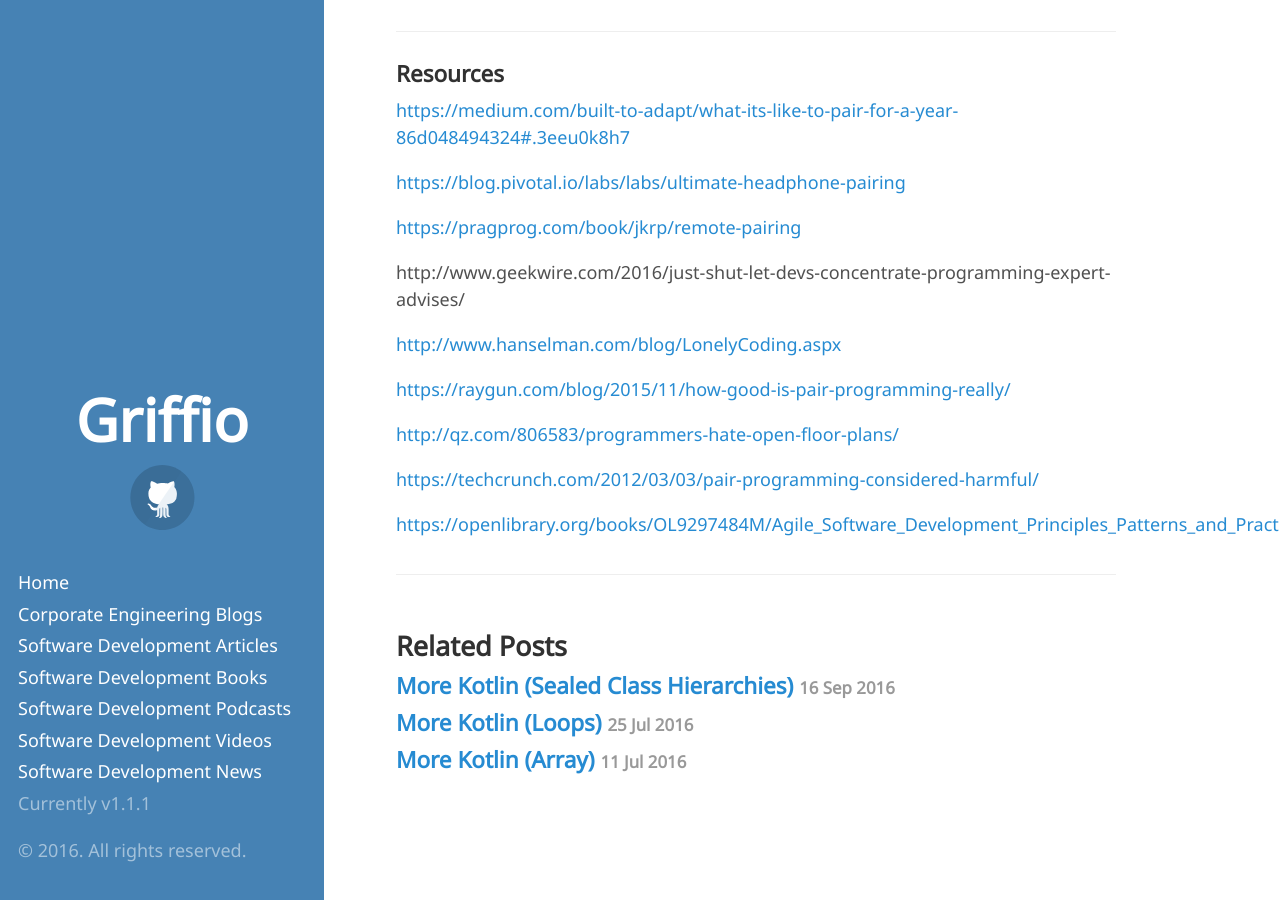
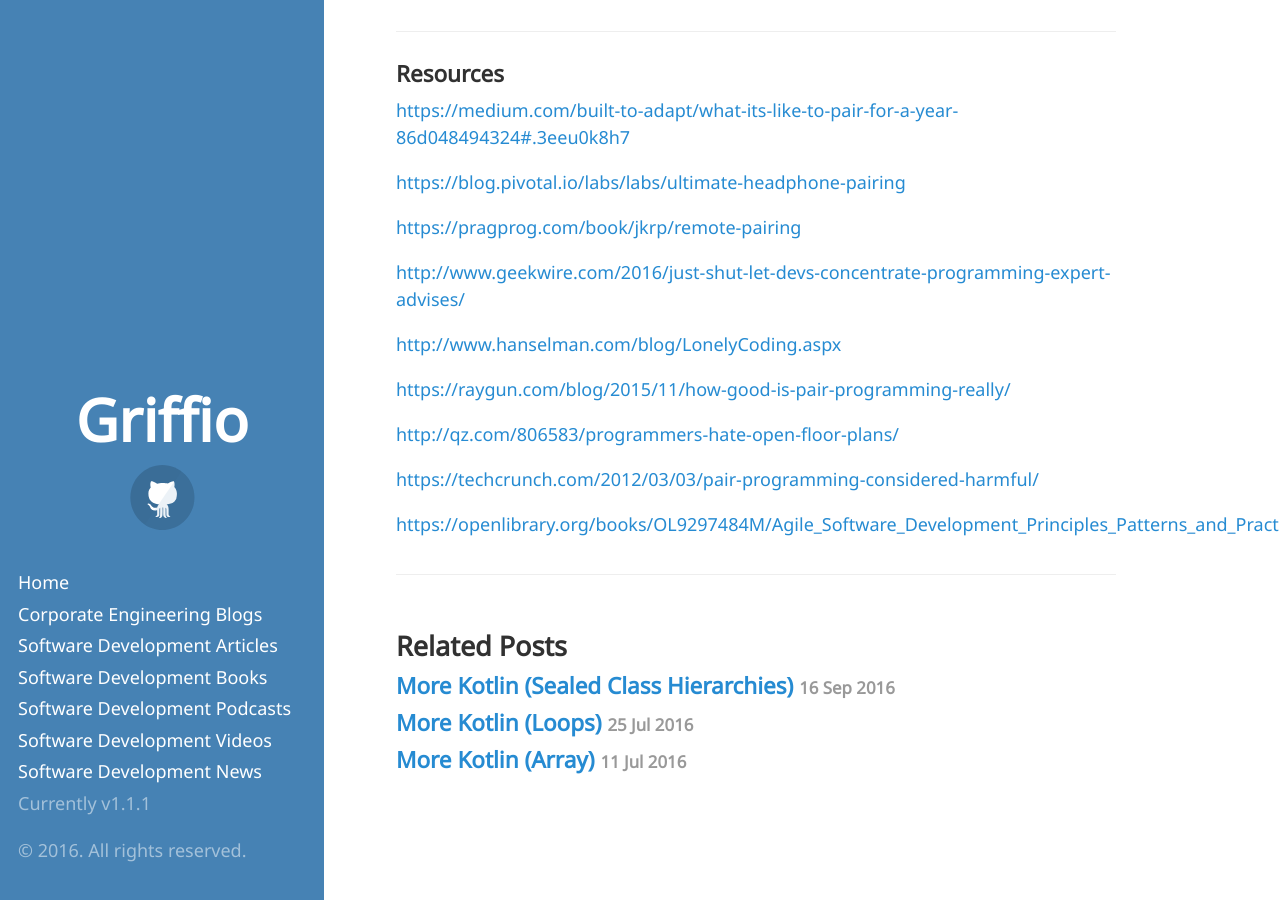
Before and after one commit to griffio/griffio.github.io, a Jekyll site: the page built from _posts/2016-10-18-Six-Degrees-Of-Pair-Programming.md, in a window 1280 px wide and 900 px high, scrolled down 2410 px. Built offline with Jekyll 4.4.1, drawn with Linux system fonts in a browser that asks for light colours; some web fonts are replaced.

Commit message:
Update 2016-10-18-Six-Degrees-Of-Pair-Programming.md

```diff
--- a/_posts/2016-10-18-Six-Degrees-Of-Pair-Programming.md
+++ b/_posts/2016-10-18-Six-Degrees-Of-Pair-Programming.md
@@ -76,7 +76,7 @@
 
 <https://pragprog.com/book/jkrp/remote-pairing>
 
-http://www.geekwire.com/2016/just-shut-let-devs-concentrate-programming-expert-advises/
+<http://www.geekwire.com/2016/just-shut-let-devs-concentrate-programming-expert-advises/>
 
 <http://www.hanselman.com/blog/LonelyCoding.aspx>
 
```
